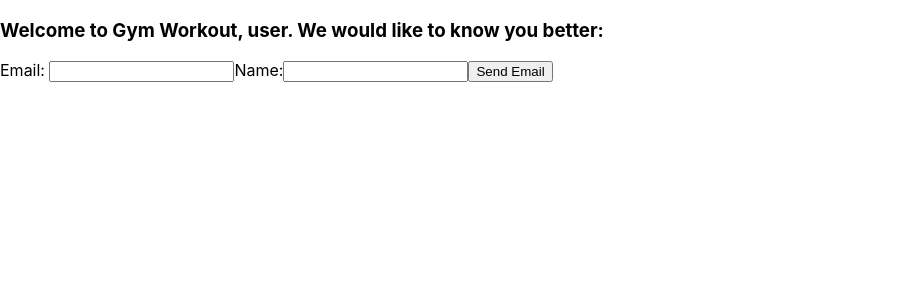
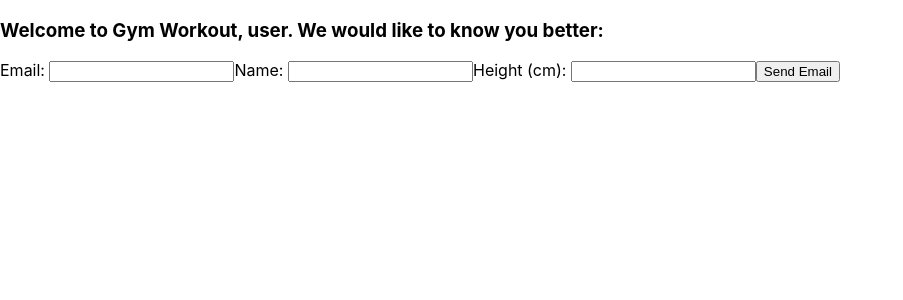
Before and after one commit to Alazib/gymWorkout, a React (Create React App) app: page / in a window 1280 px wide. Shown: the top 300 px of the page, without its empty margins (0-903 px from the left). Built offline with nearby package versions, Linux system fonts and the light colour scheme.

Commit message:
3rd iteration: height input added

```diff
--- a/src/App.js
+++ b/src/App.js
@@ -43,10 +43,18 @@ function App() {
           onChange={handleInputChange}
           required
         ></input>
-        <label htmlFor="name">Name:</label>
+        <label htmlFor="name">Name: </label>
         <input
           id="name"
           name="name"
+          type="text"
+          onChange={handleInputChange}
+          required
+        ></input>
+        <label htmlFor="height">Height (cm): </label>
+        <input
+          id="height"
+          name="height"
           type="text"
           onChange={handleInputChange}
           required
```
Also changed, not shown: 1 other file (tests, documents, lock files or other folders).
